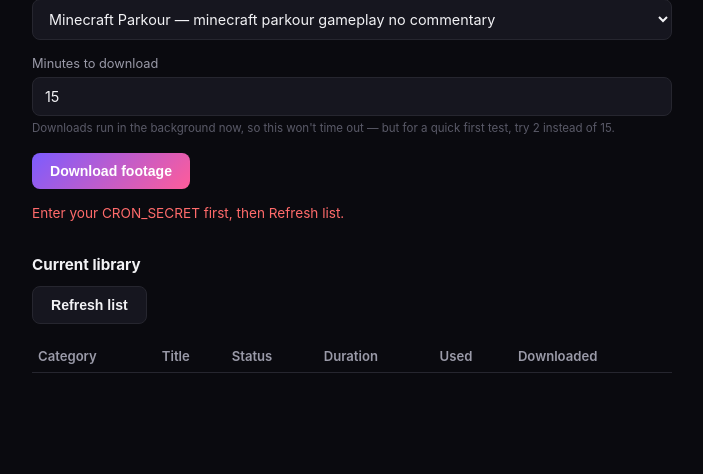
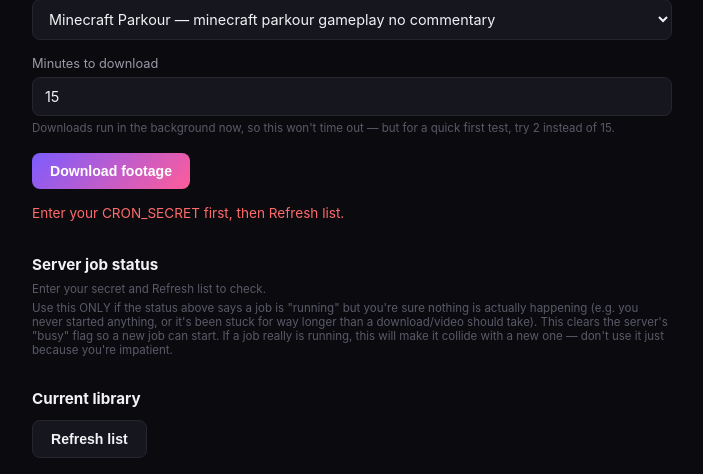
Before and after one commit to oacxy/clipfind, a Flask app: page /admin/footage in a window 1280 px wide. Shown: the part 364-838 px from the top of the page, without its empty margins (288-991 px from the left). Before the commit the page ends 737 px from the top, so only its background shows below. Run offline with Flask 3, Linux system fonts and the light colour scheme; lists and menus that the app fills with data are empty; some libraries are stand-ins or nearby versions.

Commit message:
Add files via upload

```diff
--- a/app.py
+++ b/app.py
@@ -1591,6 +1591,7 @@ def _run_footage_download_job(flask_app, footage_id: str, youtube_url: str, cate
     above for the full rationale (same pattern, same reason: a real
     yt-dlp download through a residential proxy can run for minutes, well
     past what's safe to do inline in a request)."""
+    print(f"[HEAVY_JOB_START] kind=footage_download footage_id={footage_id} url={youtube_url!r} category={category} max_minutes={max_minutes}", flush=True)
     try:
         with flask_app.app_context():
             row = db.session.get(BackgroundFootage, footage_id)
@@ -1616,6 +1617,7 @@ def _run_footage_download_job(flask_app, footage_id: str, youtube_url: str, cate
                     row2.error = str(e)[:500]
                     db.session.commit()
     finally:
+        _HEAVY_JOB_STATUS.update(kind=None, detail=None, started_at=None)
         _HEAVY_JOB_LOCK.release()
 
 
@@ -1656,10 +1658,18 @@ def admin_download_footage():
 
     if not _HEAVY_JOB_LOCK.acquire(blocking=False):
         return jsonify(
-            {"error": "Another footage download or video generation is already running on this server — try again in a minute."}
+            {
+                "error": "Another footage download or video generation is already running on this server — try again in a minute.",
+                "running": dict(_HEAVY_JOB_STATUS),
+            }
         ), 429
 
     footage_id = uuid.uuid4().hex[:12]
+    _HEAVY_JOB_STATUS.update(
+        kind="footage_download",
+        detail=f"{category}: {youtube_url}",
+        started_at=datetime.datetime.utcnow().isoformat(),
+    )
     row = BackgroundFootage(
         id=footage_id,
         category=category,
@@ -1711,6 +1721,46 @@ def admin_list_footage():
     )
 
 
+@app.route("/api/admin/heavy-job-status", methods=["GET"])
+def admin_heavy_job_status():
+    """Lets the footage admin page show what's currently holding
+    _HEAVY_JOB_LOCK (if anything) without having to trigger a 429 first —
+    the 429 response already includes this same "running" info, but this
+    lets the page show it proactively on load/refresh too."""
+    if not CRON_SECRET:
+        return jsonify({"error": "CRON_SECRET is not configured on this server."}), 500
+    if request.args.get("secret") != CRON_SECRET:
+        return jsonify({"error": "Forbidden."}), 403
+
+    return jsonify({"locked": _HEAVY_JOB_LOCK.locked(), "running": dict(_HEAVY_JOB_STATUS)})
+
+
+@app.route("/api/admin/heavy-job-unlock", methods=["POST"])
+def admin_heavy_job_unlock():
+    """Force-clears _HEAVY_JOB_LOCK. Meant for exactly one situation: a
+    background job's thread died or hung without reaching its `finally`
+    (e.g. the whole process was killed mid-job by Render, or a truly
+    unexpected crash) and the in-memory lock is now stuck "held" forever
+    with no thread left to release it. Restarting the Render service also
+    clears this (a fresh process gets a fresh, unlocked Lock object), but
+    that's a bigger hammer than this app should need for what's normally
+    a one-request fix.
+
+    Lock.release() raises RuntimeError if called on an already-unlocked
+    Lock, so .locked() is checked first — calling this when nothing is
+    actually stuck should be a harmless no-op, not a 500."""
+    if not CRON_SECRET:
+        return jsonify({"error": "CRON_SECRET is not configured on this server."}), 500
+    if request.args.get("secret") != CRON_SECRET:
+        return jsonify({"error": "Forbidden."}), 403
+
+    was_locked = _HEAVY_JOB_LOCK.locked()
+    if was_locked:
+        _HEAVY_JOB_LOCK.release()
+    _HEAVY_JOB_STATUS.update(kind=None, detail=None, started_at=None)
+    return jsonify({"was_locked": was_locked, "locked": _HEAVY_JOB_LOCK.locked()})
+
+
 @app.route("/api/story-studio/voices", methods=["GET"])
 @json_login_required
 def story_studio_voices():
@@ -1730,6 +1780,16 @@ def story_studio_voices():
 # past what one-at-a-time can keep up with.
 _HEAVY_JOB_LOCK = threading.Lock()
 
+# What's currently holding _HEAVY_JOB_LOCK, if anything — purely for
+# visibility (the "which job is this?" question a bare Lock can't answer
+# on its own). Without this, a stuck lock was indistinguishable from a
+# healthy one from the outside — the first real instance of that
+# (August 2026) required a full service restart just to find out nothing
+# useful, since there was no log line for a job *starting*, only for one
+# *failing*. Plain dict + no lock of its own: only ever mutated by
+# whichever thread currently holds _HEAVY_JOB_LOCK, so it can't race.
+_HEAVY_JOB_STATUS = {"kind": None, "detail": None, "started_at": None}
+
 
 def _run_story_video_job(flask_app, story_id: int, footage_row_id: str, voice: str) -> None:
     """Runs on a background daemon thread, kicked off (and immediately
@@ -1737,6 +1797,7 @@ def _run_story_video_job(flask_app, story_id: int, footage_row_id: str, voice: s
     since it's not running inside a request anymore — that's also why
     this takes the Flask app object explicitly rather than closing over
     the global, to keep the dependency obvious at the call site."""
+    print(f"[HEAVY_JOB_START] kind=story_video story_id={story_id} voice={voice}", flush=True)
     try:
         with flask_app.app_context():
             story = db.session.get(StoryProject, story_id)
@@ -1775,6 +1836,7 @@ def _run_story_video_job(flask_app, story_id: int, footage_row_id: str, voice: s
                     story2.video_error = str(e)[:500]
                     db.session.commit()
     finally:
+        _HEAVY_JOB_STATUS.update(kind=None, detail=None, started_at=None)
         _HEAVY_JOB_LOCK.release()
 
 
@@ -1821,8 +1883,17 @@ def story_studio_generate_video(project_id):
 
     if not _HEAVY_JOB_LOCK.acquire(blocking=False):
         return jsonify(
-            {"error": "Another video is already being generated on this server — try again in a minute."}
+            {
+                "error": "Another video is already being generated on this server — try again in a minute.",
+                "running": dict(_HEAVY_JOB_STATUS),
+            }
         ), 429
+
+    _HEAVY_JOB_STATUS.update(
+        kind="story_video",
+        detail=f"story {story.id}: {story.title}",
+        started_at=datetime.datetime.utcnow().isoformat(),
+    )
 
     story.video_status = "processing"
     story.video_error = None
--- a/templates/admin_footage.html
+++ b/templates/admin_footage.html
@@ -61,6 +61,16 @@
   <button id="downloadBtn" type="button">Download footage</button>
   <div id="status"></div>
 
+  <div class="section-title">Server job status</div>
+  <div id="jobStatus" class="hint" style="margin-top:8px;">Enter your secret and Refresh list to check.</div>
+  <button class="secondary" id="unlockBtn" type="button" style="display:none;">Force-unlock (only if a job is stuck)</button>
+  <div class="hint">
+    Use this ONLY if the status above says a job is "running" but you're sure nothing is actually
+    happening (e.g. you never started anything, or it's been stuck for way longer than a download/video
+    should take). This clears the server's "busy" flag so a new job can start. If a job really is
+    running, this will make it collide with a new one — don't use it just because you're impatient.
+  </div>
+
   <div class="section-title">Current library</div>
   <button class="secondary" id="refreshBtn" type="button" style="margin-top:8px;">Refresh list</button>
   <table id="footageTable">
@@ -77,9 +87,54 @@
   const statusEl = document.getElementById('status');
   const refreshBtn = document.getElementById('refreshBtn');
   const footageTbody = document.getElementById('footageTbody');
+  const jobStatusEl = document.getElementById('jobStatus');
+  const unlockBtn = document.getElementById('unlockBtn');
 
   let pollTimer = null;
   let pollingForId = null;
+
+  function describeRunning(running) {
+    if (!running || !running.kind) return 'Nothing is running — the server is free.';
+    const started = running.started_at ? new Date(running.started_at).toLocaleTimeString() : 'unknown time';
+    return 'Running: ' + running.kind + ' — ' + (running.detail || '') + ' (started ' + started + ')';
+  }
+
+  async function checkJobStatus() {
+    const secret = secretInput.value.trim();
+    if (!secret) return;
+    try {
+      const res = await fetch('/api/admin/heavy-job-status?secret=' + encodeURIComponent(secret));
+      const data = await res.json();
+      if (!res.ok) {
+        jobStatusEl.textContent = data.error || 'Could not check job status.';
+        unlockBtn.style.display = 'none';
+        return;
+      }
+      jobStatusEl.textContent = describeRunning(data.running) + (data.locked && !data.running.kind ? ' (lock held, but no job info recorded — safe to force-unlock)' : '');
+      unlockBtn.style.display = data.locked ? 'inline-block' : 'none';
+    } catch (e) {
+      jobStatusEl.textContent = 'Network error checking job status.';
+    }
+  }
+
+  unlockBtn.addEventListener('click', async () => {
+    const secret = secretInput.value.trim();
+    if (!secret) { statusEl.className = 'error'; statusEl.textContent = 'Enter your CRON_SECRET first.'; return; }
+    if (!confirm('Only do this if you are sure no job is actually running. Continue?')) return;
+    try {
+      const res = await fetch('/api/admin/heavy-job-unlock?secret=' + encodeURIComponent(secret), { method: 'POST' });
+      const data = await res.json();
+      if (!res.ok) {
+        jobStatusEl.textContent = data.error || 'Could not unlock.';
+        return;
+      }
+      jobStatusEl.textContent = data.was_locked ? 'Unlocked — a new job can start now.' : 'Nothing was locked.';
+      unlockBtn.style.display = 'none';
+      downloadBtn.disabled = false;
+    } catch (e) {
+      jobStatusEl.textContent = 'Network error unlocking.';
+    }
+  });
 
   function stopPoll() {
     if (pollTimer) { clearInterval(pollTimer); pollTimer = null; }
@@ -106,14 +161,19 @@
       if (!res.ok) {
         statusEl.className = 'error';
         statusEl.textContent = data.error || 'Could not start the download.';
+        if (data.running) {
+          statusEl.textContent += ' (' + describeRunning(data.running) + ')';
+        }
         downloadBtn.disabled = false;
+        checkJobStatus();
         return;
       }
       urlInput.value = '';
       pollingForId = data.id;
       loadFootageList();
+      checkJobStatus();
       stopPoll();
-      pollTimer = setInterval(loadFootageList, 3000);
+      pollTimer = setInterval(function () { loadFootageList(); checkJobStatus(); }, 3000);
     } catch (e) {
       statusEl.className = 'error';
       statusEl.textContent = 'Network error starting the download.';
@@ -165,8 +225,9 @@
       statusEl.textContent = 'Network error loading the list.';
     }
   }
-  refreshBtn.addEventListener('click', loadFootageList);
+  refreshBtn.addEventListener('click', () => { loadFootageList(); checkJobStatus(); });
   loadFootageList(); // harmless no-op until a secret is entered — just shows the "enter secret" message on first load
+  checkJobStatus();
 </script>
 </body>
 </html>
```
